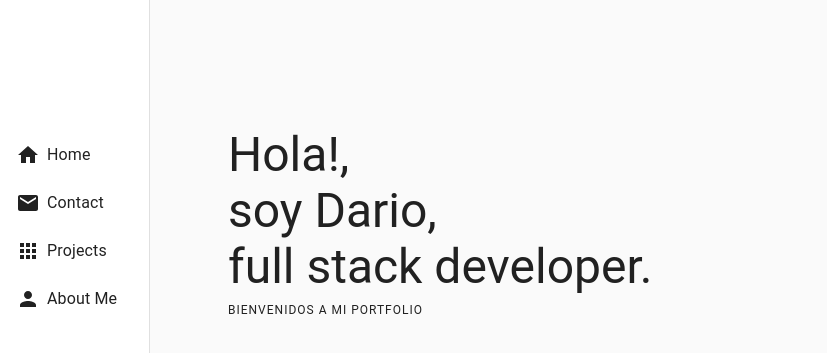
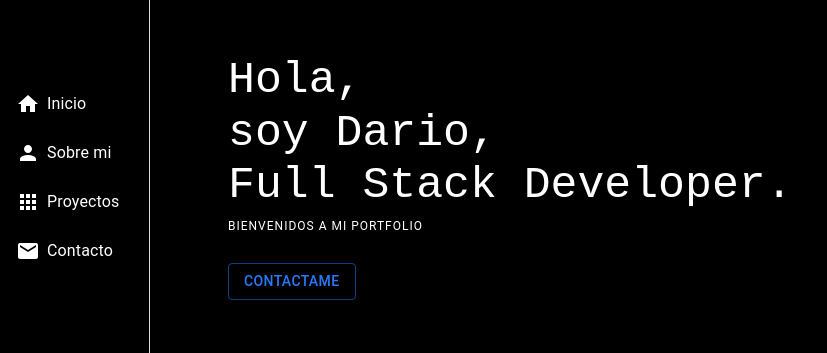
Before and after one commit to dariovelazquez7/Portfolio, a React (Create React App) app: page / in a window 1280 px wide. Shown: the part 223-576 px from the top of the page, without its empty margins (0-827 px from the left). Built offline with nearby package versions, Linux system fonts and the light colour scheme.

Commit message:
landing page

```diff
--- a/public/index.html
+++ b/public/index.html
@@ -24,7 +24,7 @@
       work correctly both with client-side routing and a non-root public URL.
       Learn how to configure a non-root public URL by running `npm run build`.
     -->
-    <title>React App</title>
+    <title>Dario</title>
   </head>
   <body>
     <noscript>You need to enable JavaScript to run this app.</noscript>
--- /dev/null
+++ b/src/Theme.tsx
@@ -0,0 +1,24 @@
+import {createTheme} from '@material-ui/core/styles';
+
+
+export const theme = createTheme({
+    overrides: {
+      MuiCssBaseline: {
+        '@global': {
+          body: {
+            WebkitFontSmoothing: 'auto',
+            backgroundColor: "black",
+            color: "white"
+          },
+        },
+      },
+    },
+    palette: {
+        primary: {
+          main: '#2979ff',
+        },
+        secondary: {
+          main: '#ffffff',
+        },
+      },
+  });
--- a/src/components/Home/Home.tsx
+++ b/src/components/Home/Home.tsx
@@ -10,48 +10,61 @@ import EmailIcon from '@material-ui/icons/Email';
 import HomeIcon from '@material-ui/icons/Home';
 import AppsIcon from '@material-ui/icons/Apps';
 import PersonIcon from '@material-ui/icons/Person';
+import Button from '@material-ui/core/Button';
+import Divider from '@material-ui/core/Divider';
+
+
 
 const drawerWidth = 150;
-const minAltura= 900
+
 
 const useStyles = makeStyles((theme: Theme) =>
   createStyles({
     root: {
       display: 'flex',
       alignItems: "center",
-      minHeight:minAltura,
-    },
-    appBar: {
-      width: `calc(100% - ${drawerWidth}px)`,
-      marginLeft: drawerWidth,
+      minHeight:"100vh",
     },
     drawer: {
       width: drawerWidth,
       flexShrink: 0,
-
     },
     drawerPaper: {
       width: drawerWidth,
     },
+
     lista:{
         display: 'flex',
         justifyContent: "center",
         flexDirection: "column",
-        minHeight:minAltura,
-
+        minHeight:"100vh",
+        backgroundColor:"black",
+        color: "white",
 
     },
+    icon:{
+      "&:focus":{
+        color: "#2979ff"
+      },
+    },
     content: {
-      backgroundColor: theme.palette.background.default,
+
       padding: theme.spacing(1),
       textAlign: "initial",
-      marginLeft: "70px"
+      marginLeft: "70px",
+      fontFamily: "monospace"
     },
     text:{
         marginLeft:"7px"
-    }
+    },
+    h33:{
+      fontFamily: "monospace",
+      fontSize: "2.8rem"
+    },
   }),
 );
+
+
 
 function Home():JSX.Element {
   const classes = useStyles();
@@ -67,45 +80,50 @@ function Home():JSX.Element {
         }}
         anchor="left"
       >
-        <div />
+
 
         <List className={classes.lista}>
-
-            <ListItem button>
-               <HomeIcon/>
-              <ListItemText primary={" Home"} className={classes.text}/>
+            <Divider/>
+            <ListItem button className={classes.icon}>
+               <HomeIcon />
+              <ListItemText primary={"Inicio"} className={classes.text}/>
             </ListItem>
-            <ListItem button>
+            <Divider/>
+            <ListItem button className={classes.icon}>
+               <PersonIcon/>
+              <ListItemText primary={"Sobre mi"} className={classes.text}/>
+            </ListItem>
+            <Divider/>
+            <ListItem button className={classes.icon}>
+               <AppsIcon/>
+              <ListItemText primary={"Proyectos"} className={classes.text}/>
+            </ListItem>
+            <Divider/>
+            <ListItem button className={classes.icon}>
                <EmailIcon/>
-              <ListItemText primary={" Contact"} className={classes.text}/>
+              <ListItemText primary={"Contacto"} className={classes.text}/>
             </ListItem>
-            <ListItem button>
-               <AppsIcon/>
-              <ListItemText primary={" Projects"} className={classes.text}/>
-            </ListItem>
-            <ListItem button>
-               <PersonIcon/>
-              <ListItemText primary={" About Me"} className={classes.text}/>
-            </ListItem>
+            <Divider/>
         </List>
-
-
       </Drawer>
       <main className={classes.content}>
-        <div />
-        <Typography variant="h3" >
-          Hola!,
+      <section >
+        <Typography variant="h3" className={classes.h33}>
+          Hola,
         </Typography>
-        <Typography variant="h3" >
+        <Typography variant="h3" className={classes.h33}>
           soy Dario,
         </Typography>
-        <Typography variant="h3" >
-          full stack developer.
+        <Typography variant="h3" className={classes.h33}>
+          Full Stack Developer.
         </Typography>
         <Typography variant="overline">
           Bienvenidos a mi portfolio
         </Typography>
-
+        </section>
+        <div>
+        <Button variant="outlined" color="primary" style={{marginTop: "20px"}}>Contactame</Button>
+        </div>
       </main>
     </div>
   );
--- a/src/index.tsx
+++ b/src/index.tsx
@@ -4,12 +4,16 @@ import './index.css';
 import App from './App';
 import reportWebVitals from './reportWebVitals';
 import {BrowserRouter} from "react-router-dom"
+import { ThemeProvider } from '@material-ui/core/styles';
+import {theme} from './Theme';
 
 ReactDOM.render(
   <React.StrictMode>
+    <ThemeProvider theme={theme}>
     <BrowserRouter>
     <App />
     </BrowserRouter>
+    </ThemeProvider>
   </React.StrictMode>,
   document.getElementById('root')
 );
```
Also changed, not shown: src/index.css (line endings or trailing spaces).
